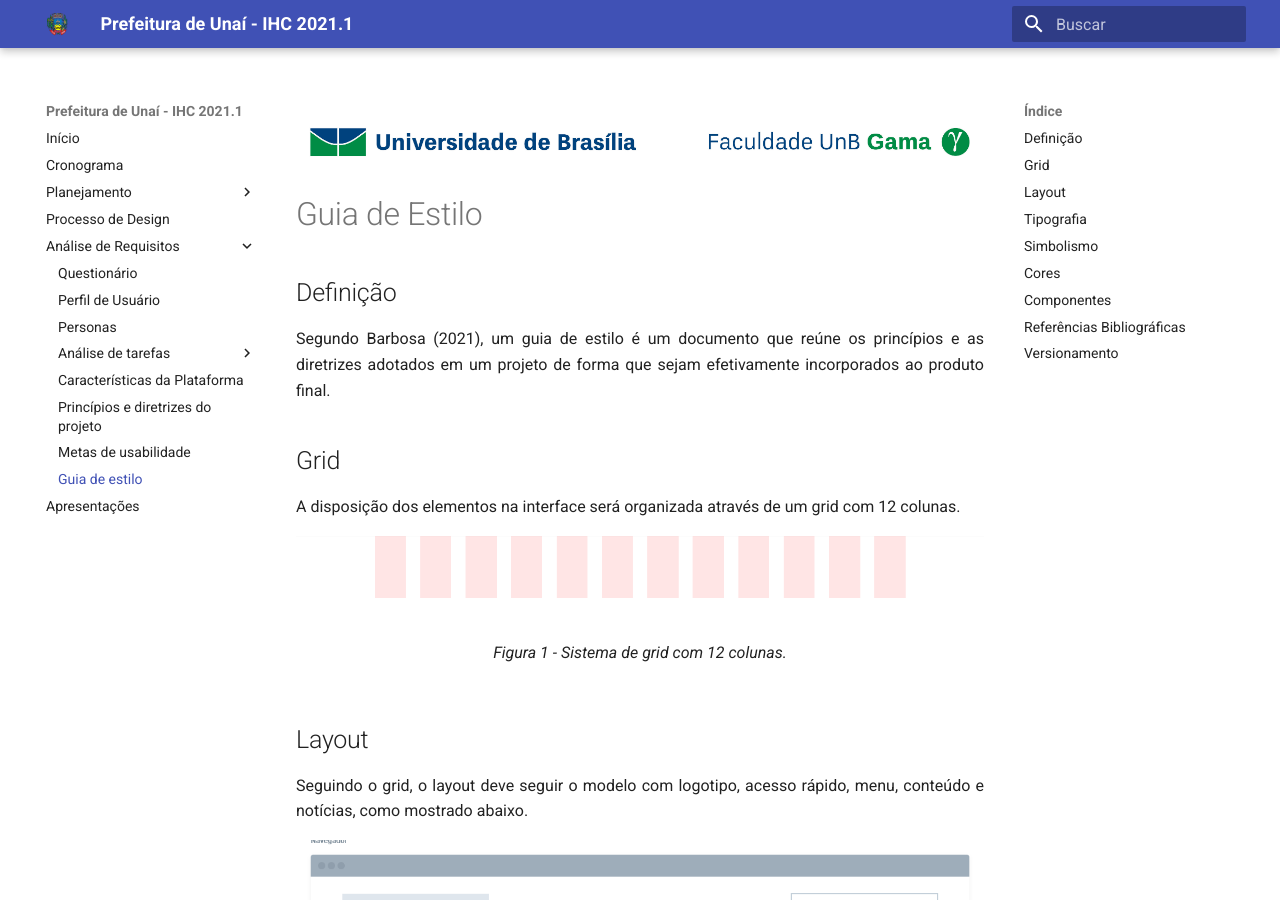
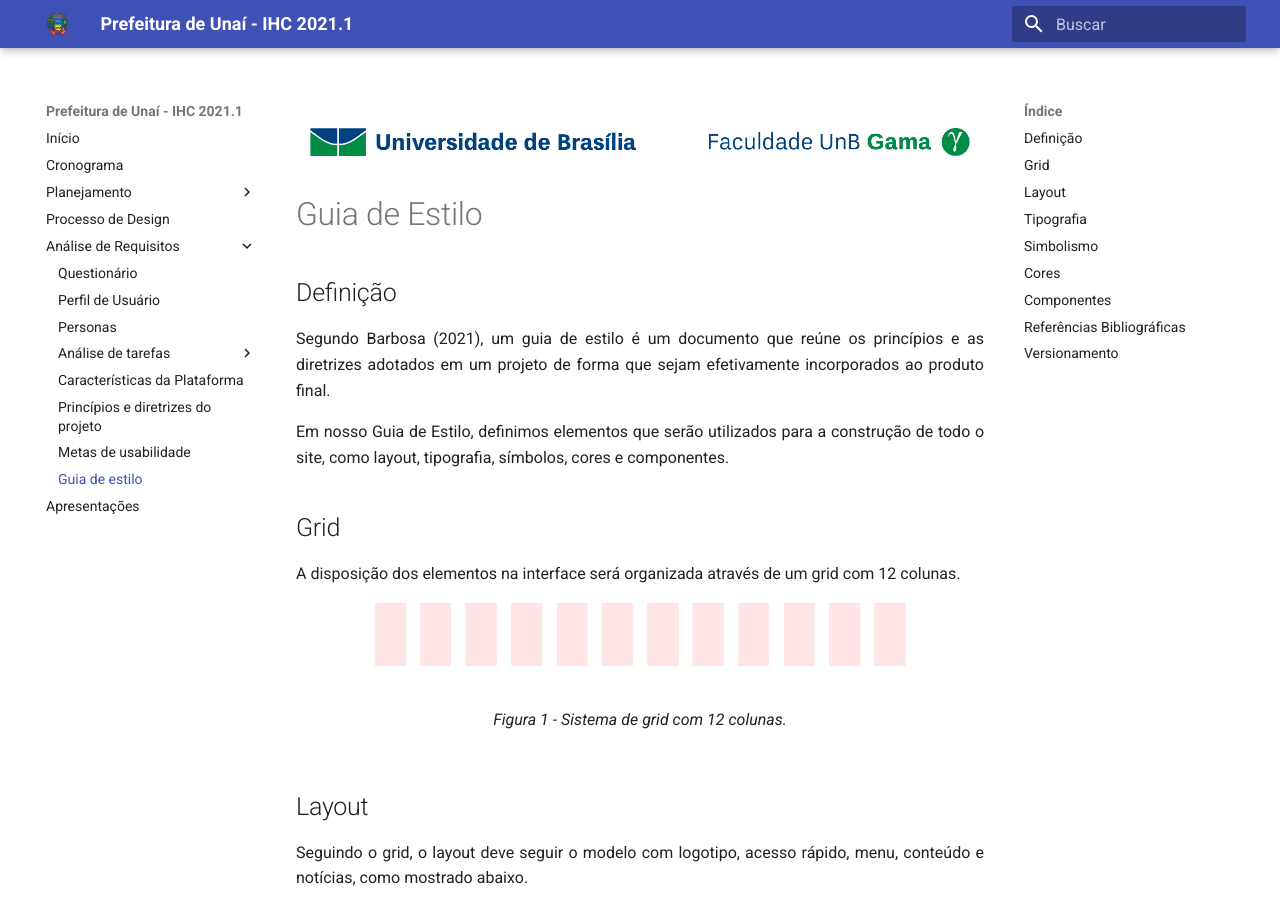
Before and after one commit to Interacao-Humano-Computador/2021.1-Prefeitura-Unai, an MkDocs documentation site: the page built from docs/perfil/guiaEstilo.md, in a window 1280 px wide and 900 px high. Built offline with MkDocs 1.6.1 and Material for MkDocs 9.7.7, drawn with Linux system fonts in a browser that asks for light colours; some of the changed text lies outside the part shown.

```diff
--- a/docs/perfil/guiaEstilo.md
+++ b/docs/perfil/guiaEstilo.md
@@ -6,6 +6,10 @@
 
 <p align="justify">
 Segundo Barbosa (2021), um guia de estilo é um documento que reúne os princípios e as diretrizes adotados em um projeto de forma que sejam efetivamente incorporados ao produto final.
+</p>
+
+<p align="justify">
+Em nosso Guia de Estilo, definimos elementos que serão utilizados para a construção de todo o site, como layout, tipografia, símbolos, cores e componentes.
 </p>
 
 ## Grid
```
Also changed, not shown: other parts of docs/perfil/guiaEstilo.md (+1 -1 lines).
